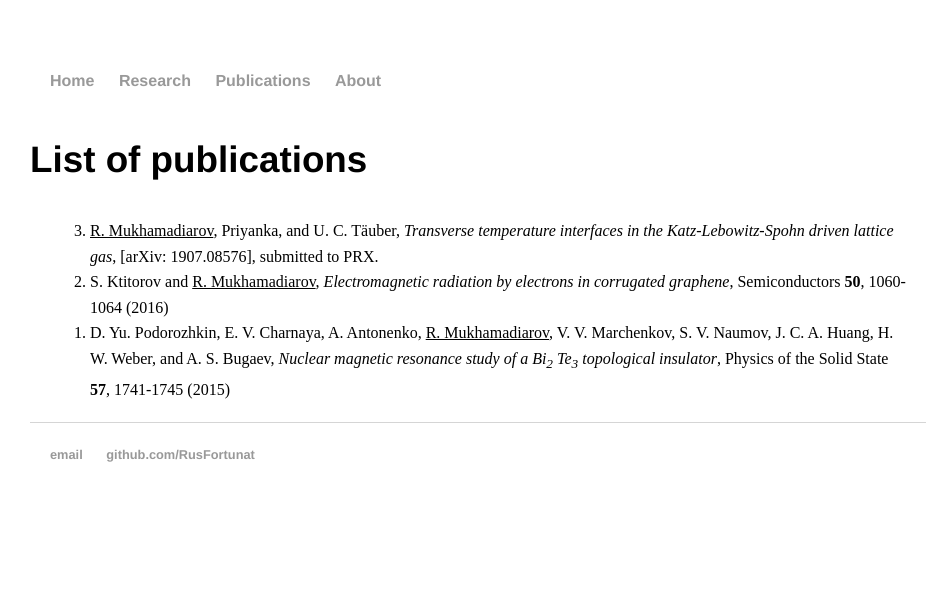
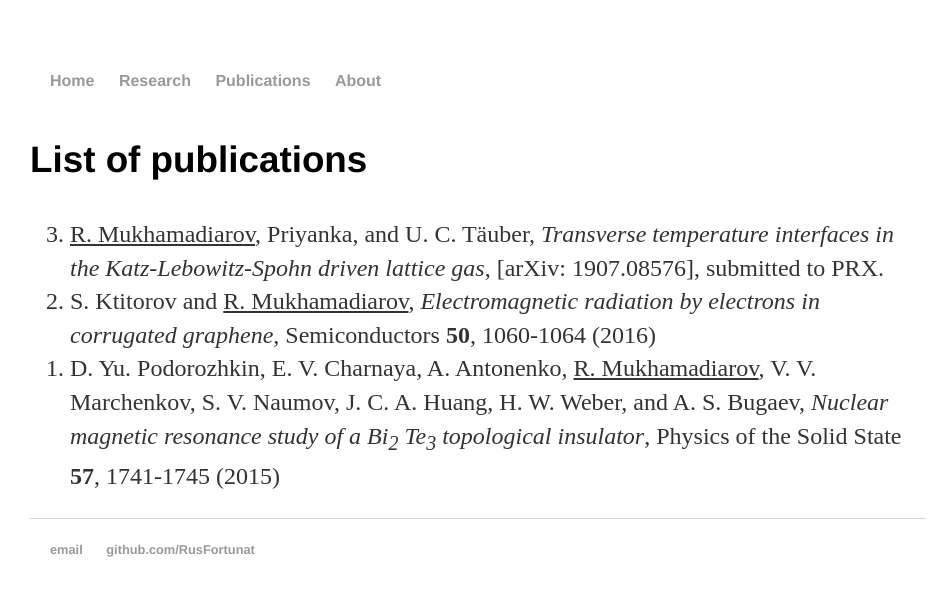
Before and after one commit to RusFortunat/mukhamadiarov, a Jekyll site: the page built from publications/index.html, in a window 1280 px wide. Shown: the top 596 px of the page, without its empty margins (162-1099 px from the left). Built offline with Jekyll 4.4.1, drawn with Linux system fonts in a browser that asks for light colours.

Commit message:
Update main.css

```diff
--- a/css/main.css
+++ b/css/main.css
@@ -3,7 +3,7 @@ body { margin: 60px auto; width: 70%; }
 a { text-decoration: none; color: #999; }
 a:hover { text-decoration: underline; }
 
-p, ul { font-size: 1.5em; line-height: 1.4em; color: #333; }
+p, ul, ol { font-size: 1.5em; line-height: 1.4em; color: #333; }
 
 h1, h2, h3, h4 { font-family: 'Helvetica', 'Arial', 'Sans-Serif'; }
 h1 { font-size: 3em;  }
@@ -14,10 +14,6 @@ h4 { font-size: 1.9em; }
 nav ul, footer ul { font-size: 1em; font-family: 'Helvetica', 'Arial', 'Sans-Serif'; padding: 10px; list-style: none; font-weight: bold; }
 nav ul li, footer ul li { display: inline; margin-right: 20px; margin: 10px}
 
-ol{
-    margin: 20px 20px;
-    line-height:160%;
-}
 
 footer { border-top: 1px solid #d5d5d5; font-size: .8em; }
 
```
